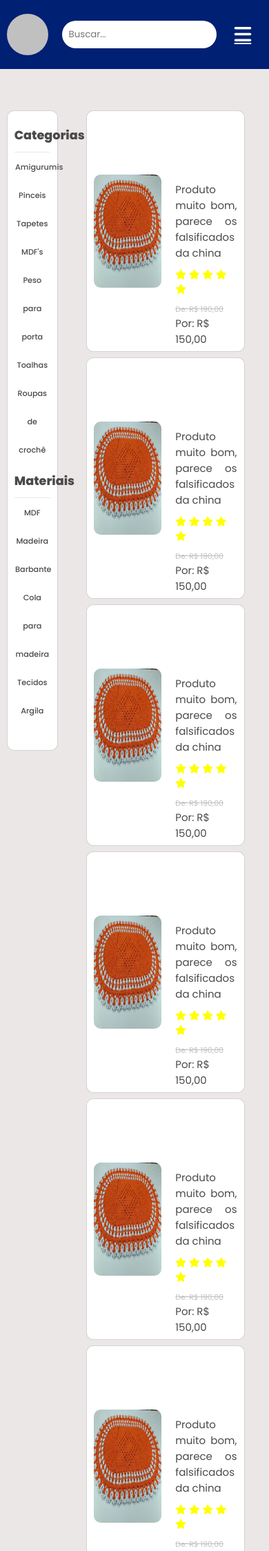
After one commit to matheusferrucio/TCC-NONA, a PHP site: page /paginas-html/pagina-visualizar-todos-produtos.php in a window 390 px wide. The commit adds this page. Shown: the top 2248 px of the page at 69% size. Run offline with PHP 8.4, Linux system fonts and the light colour scheme; some libraries are stand-ins or nearby versions.

Commit message:
pagina perfil iniciada, pagina favoritos finalizada, e outras modificações que não lembro

```diff
--- a/css/pagina-cadastro-atelie.css
+++ b/css/pagina-cadastro-atelie.css
@@ -12,7 +12,6 @@ body {
 header {
     height: 200px;
 }
-
 
 header .header1,
 header .header2 {
--- /dev/null
+++ b/css/pagina-visualizar-todos-produtos.css
@@ -0,0 +1,282 @@
+:root {
+    --azul-escuro: #002074;
+    --cor-texto: rgb(75, 73, 73);
+    --cinza-claro: rgb(235, 232, 232);
+}
+
+main .container {
+    display: flex;
+    margin: 60px auto;
+}
+
+main .container .container-categorias {
+    width: 20%;
+    padding: 10px;
+    max-height: 110vh;
+    background-color: white;
+    border-radius: 10px;
+    border: 1px solid rgba(192, 192, 192, 0.7);
+    /* abaixa o container de categorias junto com a scrolagem do site */
+    position: sticky;
+    /* posição em que o elemento ficará de acordo com a rolagem */
+    top: 0;
+}
+
+main .container .produtos-container {
+    width: 80%;
+    display: flex;
+    gap: 12px;
+    flex-wrap: wrap;
+    justify-content: flex-start;
+    padding-left: 15px;
+}
+
+main .container .produtos-container a {
+    text-decoration: none;
+    color: var(--cor-texto);
+}
+main .container .produtos-container a .card-produto {
+    width: 300px;
+    border-radius: 10px;
+    margin-bottom: 0;
+    border: 1px solid rgba(192, 192, 192, 0.7);
+}
+main .container .produtos-container a .card-produto:hover {
+    transform: scale(1.01);
+}
+
+/* -------------------- formatação da barra de categorias e materiais -------------------- */
+.container-categorias h3 {
+    width: 100%;
+    height: 50px;
+    line-height: 50px;
+    color: var(--cor-texto);
+    font-size: 1.4em;
+    text-align: center;
+}
+
+.container-categorias .lista {
+    width: 100%;
+    display: flex;
+    flex-direction: column;
+    justify-content: center;
+    align-items: center;
+}
+.container-categorias .lista ul {
+    width: 100%;
+    list-style: none;
+    display: flex;
+    flex-direction: column;
+    justify-content: center;
+    align-items: center;
+}
+.container-categorias .lista ul li {
+    width: 95%;
+    height: 40px;
+    line-height: 40px;
+    text-align: center;
+    border-radius: 10px;
+    margin: 2px 0;
+    transition: all .3s ease;
+}
+.container-categorias .lista ul li:hover {
+    background-color: rgba(224, 224, 224, 0.507);
+}
+.container-categorias .lista ul li a {
+    color: var(--cor-texto);
+    text-decoration: none;
+    font-size: 1em;
+    font-weight: 500;
+}
+
+/* só para tirar o espaçamento definido para o footer */
+footer {
+    margin: 0;
+}
+
+/* -------------------- responsivo -------------------- */
+@media screen and (max-width: 1300px){
+    main .container .produtos-container a .card-produto {
+        width: 260px;
+        border-radius: 10px;
+        margin-bottom: 0;
+        border: 1px solid rgba(192, 192, 192, 0.7);
+    }
+}
+
+@media screen and (max-width: 1142px){
+    main .container .produtos-container a .card-produto {
+        width: 220px;
+        border-radius: 10px;
+        margin-bottom: 0;
+        border: 1px solid rgba(192, 192, 192, 0.7);
+    }
+
+    .card-produto .img-produto {
+        width: 100%;
+        height: 40%;
+    }
+
+    .card-produto .produto-conteudo {
+        width: 100%;
+        height: 60%;
+    }
+}
+
+@media screen and (max-width: 985px){
+    .container-categorias .lista ul li {
+        width: 95%;
+        height: auto;
+        line-height: auto;
+        padding: 3px 0;
+        text-align: center;
+        border-radius: 10px;
+        margin: 2px 0;
+        transition: all .3s ease;
+    }
+    .container-categorias .lista ul li a {
+        color: var(--cor-texto);
+        text-decoration: none;
+        font-size: 0.9em;
+        font-weight: 500;
+    }
+
+    main .container .produtos-container {
+        padding-left: 15px;
+        gap: 8px;
+    }
+
+    main .container .produtos-container a .card-produto {
+        width: 220px;
+        height: 350px;
+        border-radius: 10px;
+        margin-bottom: 0;
+        border: 1px solid rgba(192, 192, 192, 0.7);
+    }
+
+    .card-produto .img-produto {
+        width: 100%;
+        height: 40%;
+    }
+
+    .card-produto .produto-conteudo {
+        width: 100%;
+        height: 60%;
+    }
+}
+
+@media screen and (max-width: 930px){
+    .container-categorias h3 {
+        width: 100%;
+        height: 50px;
+        line-height: 50px;
+        color: var(--cor-texto);
+        font-size: 1.1em;
+        font-weight: 800;
+        border-bottom: 1px solid var(--cinza-claro);
+        text-align: center;
+    }
+
+    .container-categorias .lista ul li {
+        width: 95%;
+        /* height: auto; */
+        line-height: auto;
+        padding: 2px 0;
+        text-align: center;
+        border-radius: 10px;
+        margin: 2px 0;
+        transition: all .3s ease;
+    }
+    .container-categorias .lista ul li a {
+        color: var(--cor-texto);
+        text-decoration: none;
+        font-size: 0.8em;
+        font-weight: 600;
+    }
+
+    main .container .produtos-container a .card-produto {
+        width: 200px;
+        height: 350px;
+        border-radius: 10px;
+        margin-bottom: 0;
+        border: 1px solid rgba(192, 192, 192, 0.7);
+    }
+}
+
+@media screen and (max-width: 850px){
+    main .container .produtos-container a .card-produto {
+        width: 170px;
+        height: 300px;
+        border-radius: 10px;
+        margin-bottom: 0;
+        border: 1px solid rgba(192, 192, 192, 0.7);
+    }
+
+    .card-produto .produto-conteudo .descricao-produto p {
+        width: 100%;
+        text-align: justify;
+        font-size: 12px;
+        color: var(--cor-texto);
+        padding-top: 10px;
+    }
+
+    .card-produto .produto-conteudo .avaliacao-card-produto {
+        width: 100%;
+        color: yellow;
+        font-size: 14px;
+    }
+
+    .card-produto .produto-conteudo .preco-produto span:first-of-type {
+        color: silver;
+        font-size: 11px;
+        text-decoration: line-through;
+    }
+
+    .card-produto .produto-conteudo .preco-produto span:last-of-type {
+        color: var(--cor-texto);
+        font-size: 15px;
+    }
+}
+
+@media screen and (max-width: 750px){
+    .container-categorias .lista ul li {
+        width: 95%;
+        margin: 0;
+        transition: all .3s ease;
+        padding: 0;
+    }
+    .container-categorias .lista ul li a {
+        color: var(--cor-texto);
+        text-decoration: none;
+        font-size: 0.7em;
+        padding: 0;
+        font-weight: 500;
+    }
+}
+
+@media screen and (max-width: 730px){
+    main .container .produtos-container {
+        justify-content: center;
+    }
+
+    main .container .produtos-container a .card-produto {
+        width: 230px;
+        height: 350px;
+        border-radius: 10px;
+        margin-bottom: 0;
+        border: 1px solid rgba(192, 192, 192, 0.7);
+    }
+    .card-produto .img-produto {
+        width: 100%;
+        height: 50%;
+    }
+
+    .card-produto .produto-conteudo {
+        width: 100%;
+        height: 50%;
+    }
+    .card-produto .produto-conteudo .descricao-produto p {
+        font-size: 15px;
+        padding-bottom: 10px;
+    }
+}
--- a/css/style.css
+++ b/css/style.css
@@ -20,7 +20,10 @@ body {
 /* cores usadas no site */
 :root {
     --azul-escuro: #002074;
+    --azul-intermediario: rgb(18, 18, 233);
+    --azul-claro: rgb(39, 39, 243);
     --cor-texto: rgb(75, 73, 73);
+    --cinza-claro: rgb(235, 231, 231);
 }
 
 /* divs que serão mais usadas */
@@ -43,7 +46,9 @@ body {
 
 /* formatação do header */
 header {
-    /* position: fixed; */
+    /* position: sticky; */
+    top: 0;
+    z-index: 999;
     width: 100%;
     height: 150px;
     background-color: #002074;
@@ -111,7 +116,7 @@ header > .container {
     height: 100%;
     display: flex;
     align-items: center;
-    justify-content: center;
+    justify-content: flex-end;
     font-size: 32px;
     color: white;
 }
@@ -199,7 +204,7 @@ header > .container {
 
 /*------------------------------------------ formatação imagens slider imagens --------------------------------------------- */
 .carousel {
-    margin: 50px auto;
+    margin: 60px auto;
     width: 95%;
     max-width: 1280px;
     box-shadow: rgba(100, 100, 111, 0.2) 0px 7px 29px 0px;
@@ -258,7 +263,7 @@ header > .container {
     text-align: center;
     border-radius: 10px 10px 0 0;
     cursor: pointer;
-    z-index: 999;
+    z-index: 900;
 }
 
 /* efeito hover com conteúdo e botão */
@@ -361,6 +366,7 @@ section.produtos .produtos-container a:hover > .card-produto {
     padding: 10px;
     margin-bottom: 8px;
     transition: all .2s ease;
+    border-radius: 10px;
 }
 
 /* div que contém a imagem */
@@ -416,6 +422,28 @@ section.produtos .produtos-container a:hover > .card-produto {
 .card-produto .produto-conteudo .preco-produto span:last-of-type {
     color: var(--cor-texto);
     font-size: 20px;
+}
+
+.visualizar-produtos {
+    width: 100%;
+    height: 80px;
+    display: flex;
+    align-items: center;
+    justify-content: center;
+}
+
+.visualizar-produtos a {
+    padding: 15px 25px;
+    background-color: var(--azul-escuro);
+    border-radius: 10px;
+    color: white;
+    font-size: 1em;
+    transition: all .4s ease;
+}
+
+.visualizar-produtos a:hover {
+    background-color: var(--azul-intermediario);
+    transform: scale(1.02);
 }
 
 /*------------------------------------------ slider de marcas --------------------------------------------- */
--- /dev/null
+++ b/paginas-html/pagina-visualizar-todos-produtos.php
@@ -0,0 +1,86 @@
+<!DOCTYPE html>
+<html lang="pt-br">
+<head>
+<head>
+        <meta charset="UTF-8">
+        <meta http-equiv="X-UA-Compatible" content="IE=edge">
+        <meta name="viewport" content="width=device-width, initial-scale=1.0">
+        <title>NONA produtos</title>
+        <!--link do fontawesome-->
+        <script src="https://kit.fontawesome.com/62e5760e2b.js" crossorigin="anonymous"></script>
+        <!-- link boxicons -->
+        <link href='https://unpkg.com/boxicons@2.1.2/css/boxicons.min.css' rel='stylesheet'>
+        <!-- links dos meus documentos css -->
+        <link rel="stylesheet" href="../css/style.css">
+        <link rel="stylesheet" href="../css/pagina-visualizar-todos-produtos.css">
+    </head>
+</head>
+<body>
+    <?php
+        include('header-site.php');
+    ?>
+
+    <main>
+        <div class="container">
+            <div class="container-categorias">
+                <h3>Categorias</h3>
+                <div class="nome-categorias lista">
+                    <ul class="links-categorias">
+                        <li><a href="#">Amigurumis</a></li>
+                        <li><a href="#">Pinceis</a></li>
+                        <li><a href="#">Tapetes</a></li>
+                        <li><a href="#">MDF's</a></li>
+                        <li><a href="#">Peso para porta</a></li>
+                        <li><a href="#">Toalhas</a></li>
+                        <li><a href="#">Roupas de crochê</a></li>
+                    </ul>
+                </div>
+                <h3>Materiais</h3>
+                <div class="lista-materiais lista">
+                    <ul class="links-materiais">
+                        <li><a href="#">MDF</a></li>
+                        <li><a href="#">Madeira</a></li>
+                        <li><a href="#">Barbante</a></li>
+                        <li><a href="#">Cola para madeira</a></li>
+                        <li><a href="#">Tecidos</a></li>
+                        <li><a href="#">Argila</a></li>
+                    </ul>
+                </div>
+            </div>
+            <div class="produtos-container">
+                    <?php
+                        for ($i = 0; $i < 10; $i++){
+                            echo "<a href='pagina-produto.php'>
+                            <div class='card-produto'>
+                                <div class='img-produto'>
+                                    <img src='../imagens/tapete-de-vo.jpg' alt='imagem do produto'>
+                                </div>
+                                <div class='produto-conteudo'>
+                                    <div class='descricao-produto'>
+                                        <p>Produto muito bom, parece os falsificados da china</p>
+                                    </div>
+                                    <div class='avaliacao-card-produto'>
+                                        <i class='fa-solid fa-star'></i>
+                                        <i class='fa-solid fa-star'></i>
+                                        <i class='fa-solid fa-star'></i>
+                                        <i class='fa-solid fa-star'></i>
+                                        <i class='fa-solid fa-star'></i>
+                                    </div>
+                                    <div class='preco-produto'>
+                                        <span>De: R$ 190,00</span>
+                                        <span>Por: R$ 150,00</span>
+                                    </div>
+                                </div>
+                            </div>
+                        </a>";
+                        }
+                    ?>
+                </div>
+        </div>
+    </main>
+
+    <?php
+        include('footer.php');
+    ?>
+</body>
+</html>
--- a/paginas-html/tela-login.php
+++ b/paginas-html/tela-login.php
@@ -29,7 +29,7 @@
                             </div>
 
                             <div class="link-cadastro">
-                                <p>Ainda não possui uma conta? <a href="#">Cadastre-se</a></p>
+                                <p>Ainda não possui uma conta? <a href="pagina-cadastro.php">Cadastre-se</a></p>
                             </div>
                         </div>
                         <input type="submit" value="Fazer login">
```
Also changed, not shown: css/pagina-cadastro.css (+35 -10 lines), css/pagina-favoritos.css (added, +13 -0 lines), css/pagina-perfil.css (added, +44 -0 lines), index.php (+7 -31 lines), paginas-html/pagina-cadastro.php (+3 -7 lines), paginas-html/pagina-favoritos.php (added, +59 -0 lines), paginas-html/pagina-perfil.php (added, +55 -0 lines), imagens/foto-perfil.jpg (added).
